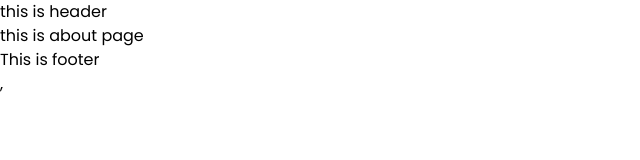
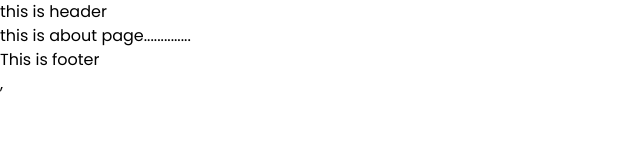
Before and after one commit to thorStudios/hydravia, a React (Vite) app: page /about in a window 1280 px wide. Shown: the top 160 px of the page, without its empty margins (0-640 px from the left). Built offline with nearby package versions, Linux system fonts and the light colour scheme.

Commit message:
chnages in the about

```diff
--- a/src/pages/about/About.jsx
+++ b/src/pages/about/About.jsx
@@ -3,7 +3,7 @@
 export default function About() {
   return (
     <div>
-      this is about page
+      this is about page..............
     </div>
   )
 }
```
